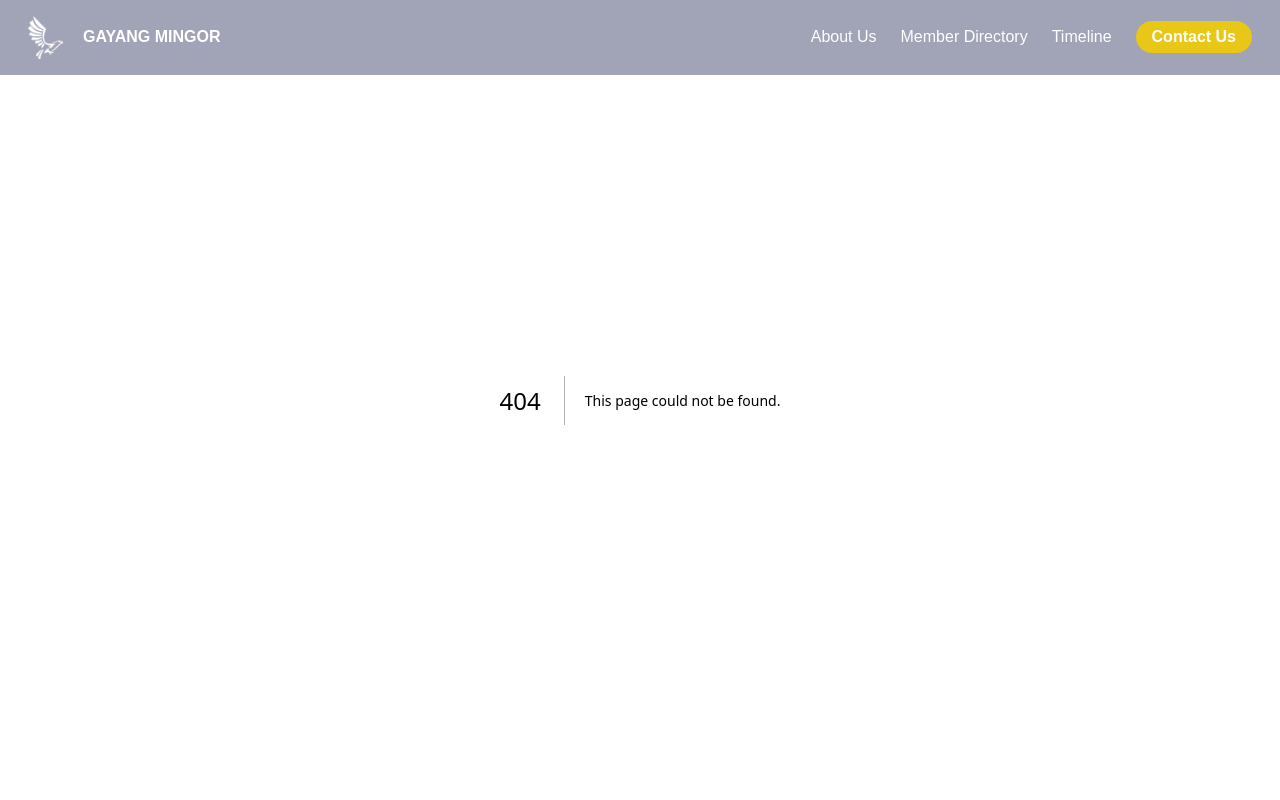
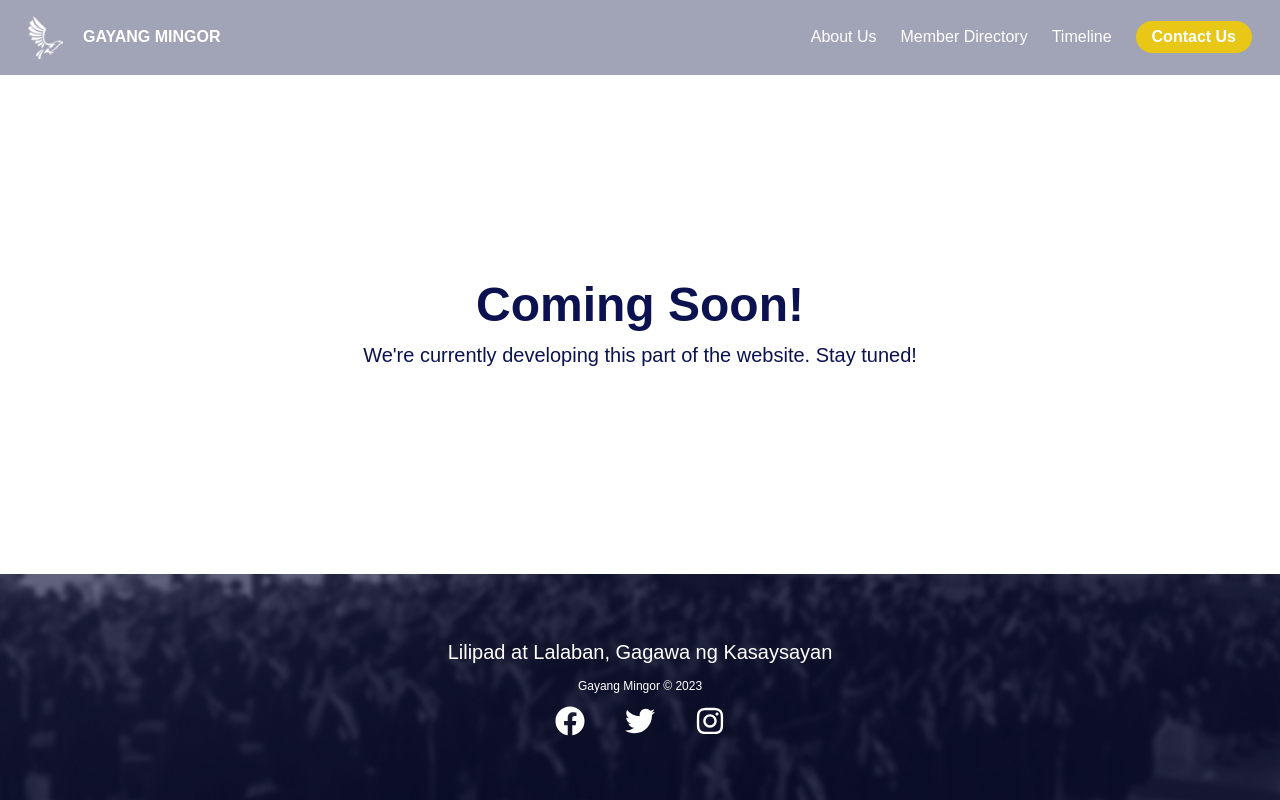
Before and after one commit to maxellmilay/gayang-mingor, a Next.js app: page /members in a window 1280 px wide. Before the commit this address had no page. Shown: the top 800 px of the page. Built offline with nearby package versions, Linux system fonts and the light colour scheme.

Commit message:
[UI][Maxell] added coming ui and routes

```diff
--- /dev/null
+++ b/src/app/contact-us/page.tsx
@@ -0,0 +1,7 @@
+import React from "react";
+
+const ContactUs = () => {
+  return <div></div>;
+};
+
+export default ContactUs;
--- a/src/app/layout.tsx
+++ b/src/app/layout.tsx
@@ -22,7 +22,7 @@ export default function RootLayout({
         className={`${inter.className} flex flex-col min-h-screen scrollbar-thumb-mingor-blue-200 scrollbar-track-mingor-blue-100/70 scrollbar-thin`}
       >
         <Header />
-        <main className="flex-1">{children}</main>
+        <main className="flex flex-col grow basis-0">{children}</main>
         <Footer />
       </body>
     </html>
--- /dev/null
+++ b/src/app/members/page.tsx
@@ -0,0 +1,8 @@
+import ComingSoon from "@/components/ComingSoon";
+import React from "react";
+
+const Members = () => {
+  return <ComingSoon />;
+};
+
+export default Members;
--- /dev/null
+++ b/src/app/timeline/page.tsx
@@ -0,0 +1,8 @@
+import ComingSoon from "@/components/ComingSoon";
+import React from "react";
+
+const Timeline = () => {
+  return <ComingSoon />;
+};
+
+export default Timeline;
--- /dev/null
+++ b/src/components/ComingSoon.tsx
@@ -0,0 +1,14 @@
+import React from "react";
+
+const ComingSoon = () => {
+  return (
+    <div className="flex flex-col items-center justify-center h-full mt-[3.6rem] md:mt-[4.75rem] text-mingor-blue-200 font-gotham px-10">
+      <h1 className="text-3xl md:text-5xl font-bold mb-3">Coming Soon!</h1>
+      <p className="text-xs md:text-xl text-center">
+        We&apos;re currently developing this part of the website. Stay tuned!
+      </p>
+    </div>
+  );
+};
+
+export default ComingSoon;
```
